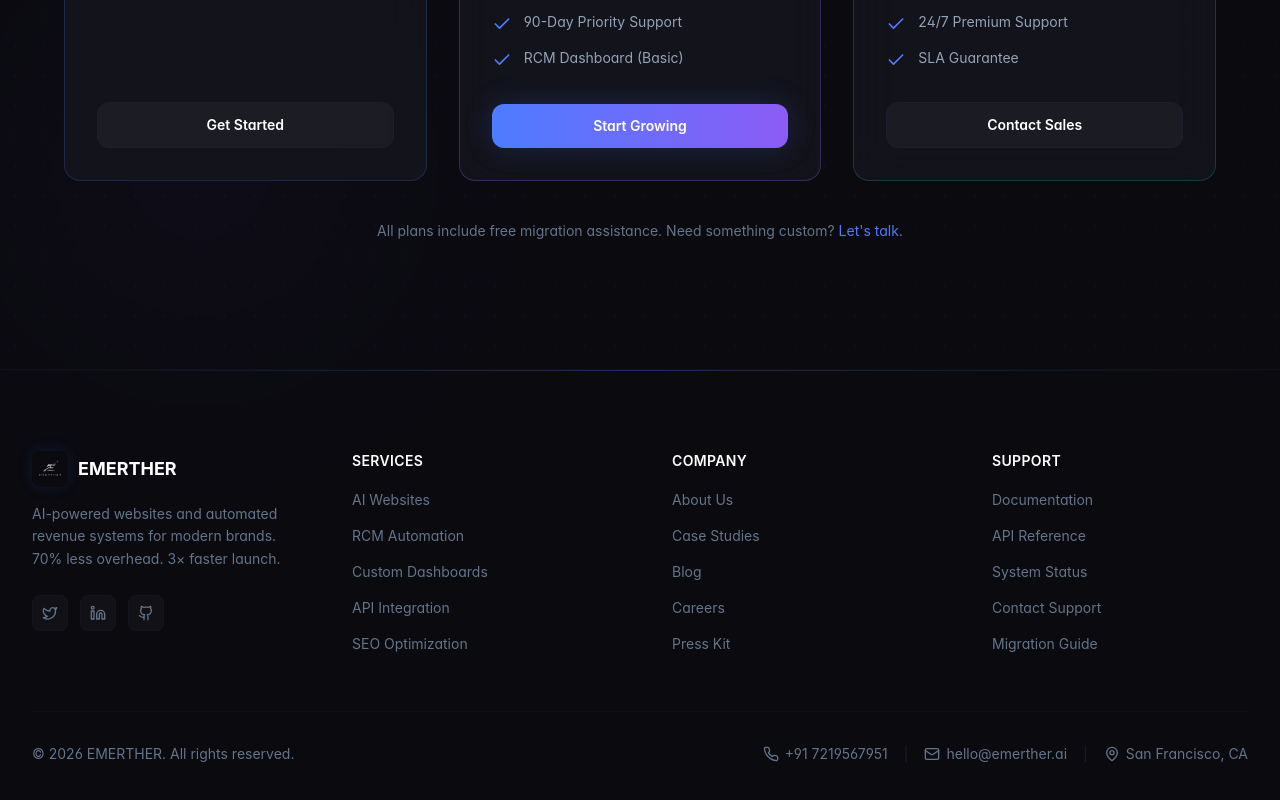
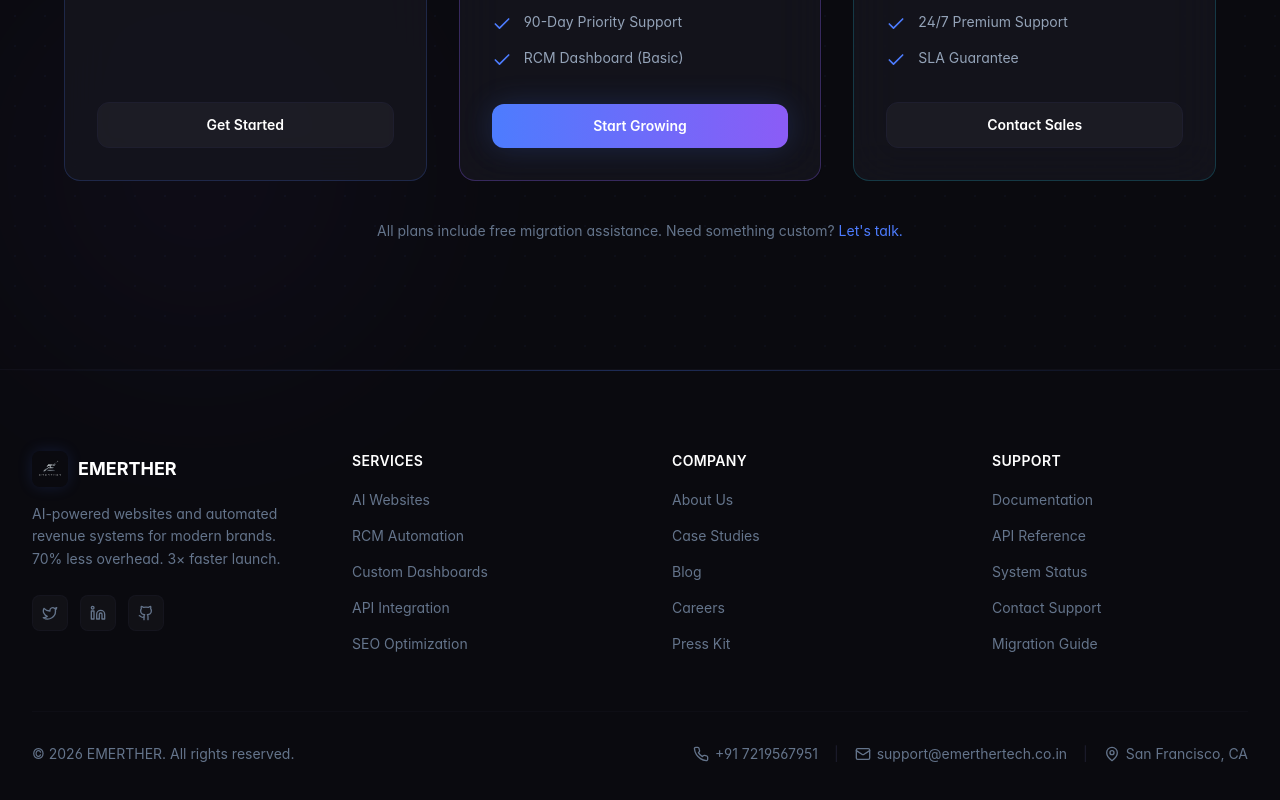
Before and after one commit to ketangunjal/emerther-landing, a Next.js app: page / in a window 1280 px wide. Shown: the part 4495-5295 px from the top of the page. Built offline with nearby package versions, Linux system fonts and the light colour scheme.

Commit message:
Update contact email to support@emerthertech.co.in

```diff
--- a/src/components/Footer.tsx
+++ b/src/components/Footer.tsx
@@ -77,9 +77,9 @@ export default function Footer() {
               <span>+91 7219567951</span>
             </a>
             <span className="text-daisy-border hidden sm:inline">|</span>
-            <a href="mailto:hello@emerther.ai" className="inline-flex items-center gap-1.5 hover:text-neon-blue transition-colors">
+            <a href="mailto:support@emerthertech.co.in" className="inline-flex items-center gap-1.5 hover:text-neon-blue transition-colors">
               <Mail className="w-4 h-4" />
-              <span>hello@emerther.ai</span>
+              <span>support@emerthertech.co.in</span>
             </a>
             <span className="text-daisy-border hidden sm:inline">|</span>
             <span className="inline-flex items-center gap-1.5">
```
Also changed, not shown: 2 other files (tests, documents, lock files or other folders).
